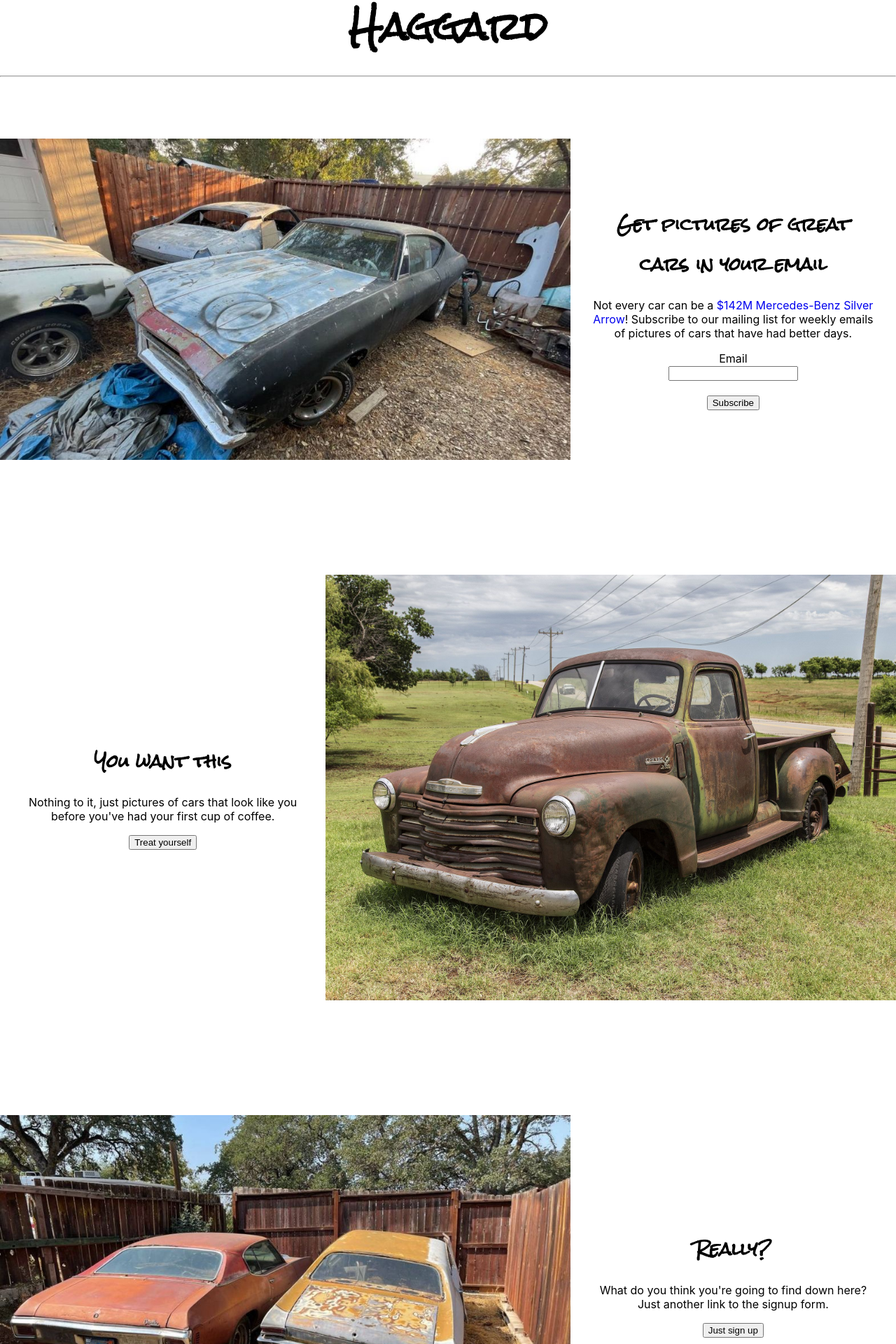
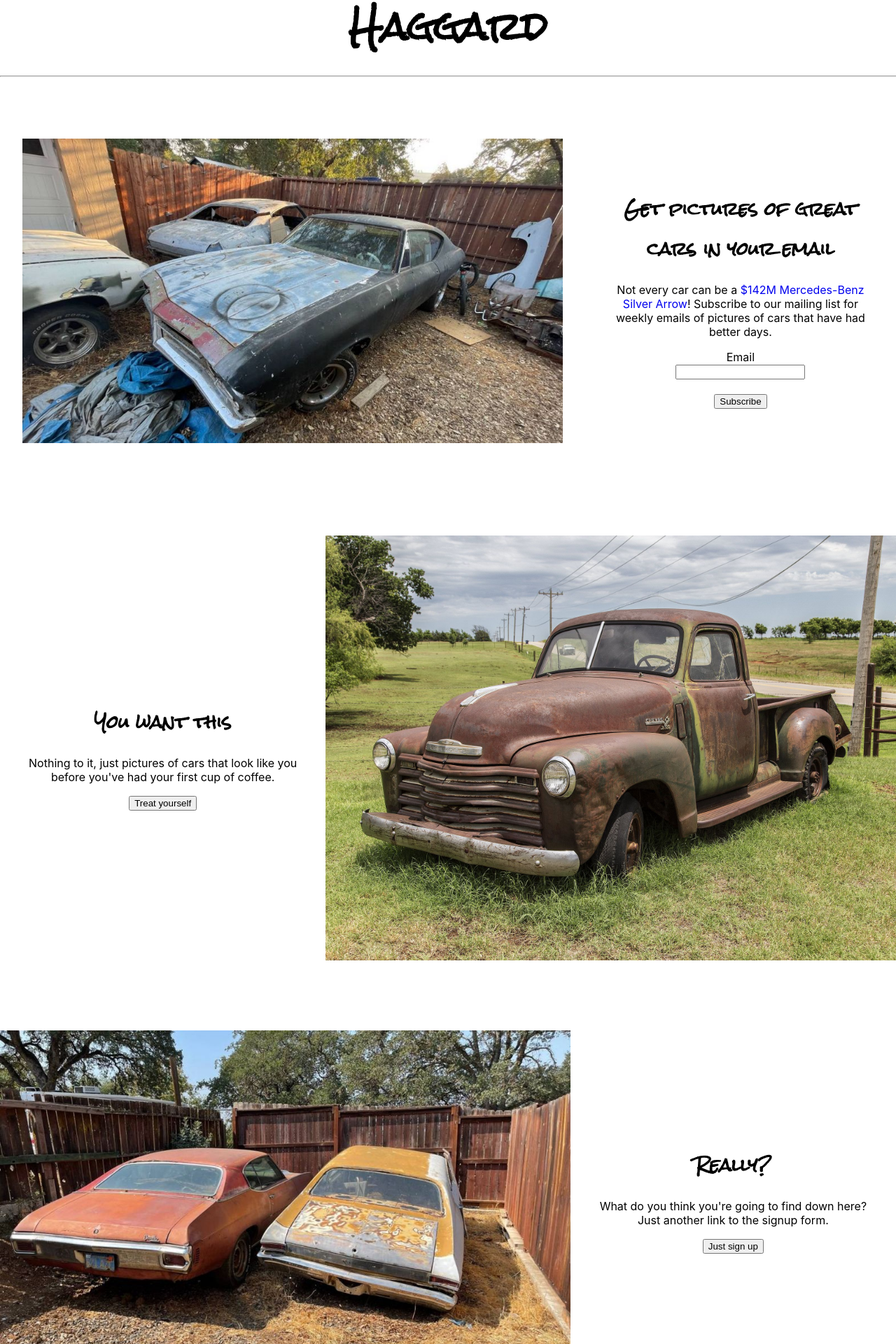
Before and after one commit to davemcg3/emailz, a React (Create React App) app: page / in a window 1280 px wide. Shown: the part 24-1944 px from the top of the page at 70% size. Built offline with nearby package versions, Linux system fonts and the light colour scheme.

Commit message:
Centered content on logged-in pages, added margins to images, adjusted margins between sections, added image to GDPR page.

```diff
--- a/src/containers/DeleteSubscription.jsx
+++ b/src/containers/DeleteSubscription.jsx
@@ -1,9 +1,14 @@
 import { Formik } from 'formik'
 import { gdprCall } from '../reducers/subscriptionSlice'
+import chevrolet from '../images/Chevrolet.jpeg'
 
 export default function DeleteSubscription(dispatch, email = '') {
     return (
-        <>
+        <div className="flex-container">
+            <div className="flex-item two-thirds margined">
+                <img src={chevrolet} alt="Rusted out blue Chevrolet" />
+            </div>
+            <div className="flex-item one-third padded">
                 <h2>Welcome to Hagerty</h2>
                 <h3>GDPR Me</h3>
                 <p>{!email && 'Fill in your email then'} {email ? 'C' : 'c'}lick the button below if you wish to remove yourself from this system.</p>
@@ -55,6 +60,7 @@ export default function DeleteSubscription(dispatch, email = '') {
                     )
                     }
                 </Formik>
-        </>
+            </div>
+        </div>
     )
 }
--- a/src/containers/Subscribe.jsx
+++ b/src/containers/Subscribe.jsx
@@ -10,10 +10,10 @@ export default function Subscribe(dispatch) {
     return (
         <>
             <div className="flex-container">
-                <div className="flex-item two-thirds">
+                <div className="flex-item two-thirds padded margined">
                     <img src={paintHero} alt="Beater Cadillac" />
                 </div>
-                <div className="flex-item one-third padded" id="signup">
+                <div className="flex-item one-third padded margined" id="signup">
                     <h2 className="haggard-font">Get pictures of great cars in your email</h2>
                     <p>Not every car can be a <a href="https://www.hagerty.com/media/market-trends/hagerty-insider/rumor-mercedes-benz-silver-arrow-sold-for-record-142-million/" target="_blank" rel="noreferrer">$142M Mercedes-Benz Silver Arrow</a>! Subscribe to our mailing list for weekly emails of pictures of cars that have had better days.</p>
                     <Formik
@@ -71,21 +71,21 @@ export default function Subscribe(dispatch) {
             </div>
 
             <div className="flex-container">
-                <div className="flex-item one-third padded">
+                <div className="flex-item one-third padded margined">
                     <h2 className="haggard-font">You want this</h2>
                     <p>Nothing to it, just pictures of cars that look like you before you've had your first cup of coffee.</p>
                     <a href="#signup"><button>Treat yourself</button></a>
                 </div>
-                <div className="flex-item two-thirds">
+                <div className="flex-item two-thirds margined">
                     <img src={chevyTruck} alt="Rusted Out Chevy Truck" />
                 </div>
             </div>
 
             <div className="flex-container">
-                <div className="flex-item two-thirds">
+                <div className="flex-item two-thirds margined">
                     <img src={chevelle} alt="Rotted out Chevelle and rusting friend" />
                 </div>
-                <div className="flex-item one-third padded">
+                <div className="flex-item one-third padded margined">
                     <h2 className="haggard-font">Really?</h2>
                     <p>What do you think you're going to find down here? Just another link to the signup form.</p>
                     <a href="#signup"><button>Just sign up</button></a>
--- a/src/containers/Unsubscribe.jsx
+++ b/src/containers/Unsubscribe.jsx
@@ -63,7 +63,7 @@ export default function Unsubscribe(dispatch, email = '') {
                         }
                     </Formik>
                 </div>
-                <div className="flex-item two-thirds">
+                <div className="flex-item two-thirds margined">
                     <img src={rust} alt="Rusty classic car" />
                 </div>
             </div>
--- a/src/index.scss
+++ b/src/index.scss
@@ -29,6 +29,10 @@ code {
     display: flex;
     flex-direction: column;
     align-items: center;
+
+    &.flex-column {
+        flex-direction: column;
+    }
 }
 
 .flex-item {
@@ -62,9 +66,6 @@ code {
     }
 
     .flex-item {
-        margin-top: 5em;
-        margin-bottom: 5em;
-
         &.one-third {
             width: 33%;
         }
@@ -74,8 +75,21 @@ code {
         }
     }
 
+    .margined {
+        margin-top: 3em;
+        margin-bottom: 3em;
+    }
+
     .padded {
         padding: 2em;
+    }
+
+    .padded-1 {
+        padding: 1em;
+    }
+
+    hr {
+        width: 100%;
     }
 
     footer {
--- a/src/routes/subscriptions.jsx
+++ b/src/routes/subscriptions.jsx
@@ -87,12 +87,12 @@ export default function Subscriptions() {
             .filter(subscription => { return !subscription[2] })
             .map(subscription => { return subscription[0] } )
         return (
-            <>
+            <div className="flex-item padded-1">
                 <h2>Active Subscriptions</h2>
                 <p>
                     { activeSubscriptions.join(',') }
                 </p>
-            </>
+            </div>
         )
     }
 
@@ -109,6 +109,7 @@ export default function Subscriptions() {
         let mapKey = 0;
         return (
             <>
+                <div className="flex-item padded-1">
                     <input
                         type="radio"
                         name="show_unsubscribed"
@@ -123,7 +124,8 @@ export default function Subscriptions() {
                         checked={showUnsubscribed === true}
                         onChange={changeFilter}
                     />Show All
-                <table>
+                </div>
+                <table className="flex-item padded-1">
                     <thead>
                         <tr>
                             <th>Email</th>
@@ -147,13 +149,14 @@ export default function Subscriptions() {
                         })}
                     </tbody>
                 </table>
-                <hr />
+                <hr className="flex-item" />
                 { loadCsv() }
             </>
         )
     }
+
     return (
-        <main>
+        <main className="flex-container flex-column">
             {isLoading ? loading() : subscriptionsTable(showUnsubscribed)}
         </main>
     );
--- a/src/routes/users.jsx
+++ b/src/routes/users.jsx
@@ -56,7 +56,7 @@ export default function Users() {
     const userTable = () => {
         let mapKey = 0;
         return (
-            <>
+            <div className="flex-item padded-1">
                 <table>
                     <thead>
                         <tr>
@@ -80,12 +80,12 @@ export default function Users() {
                         })}
                     </tbody>
                 </table>
-            </>
+            </div>
         )
     }
 
     return (
-        <main>
+        <main className="flex-container flex-column">
             { isLoading ? loading() : userTable() }
         </main>
     );
```
Lines whose indentation alone changed are shown as unchanged.
